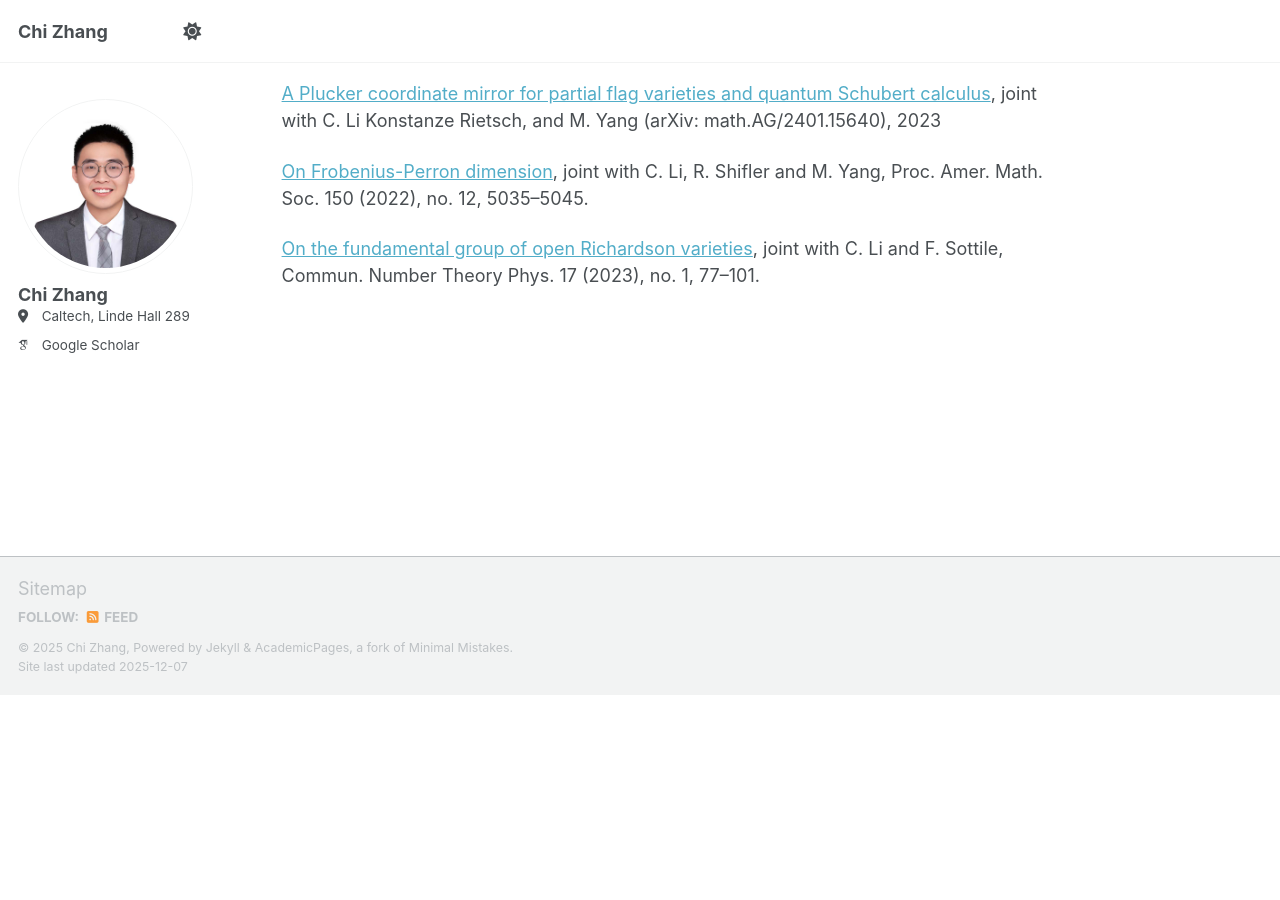
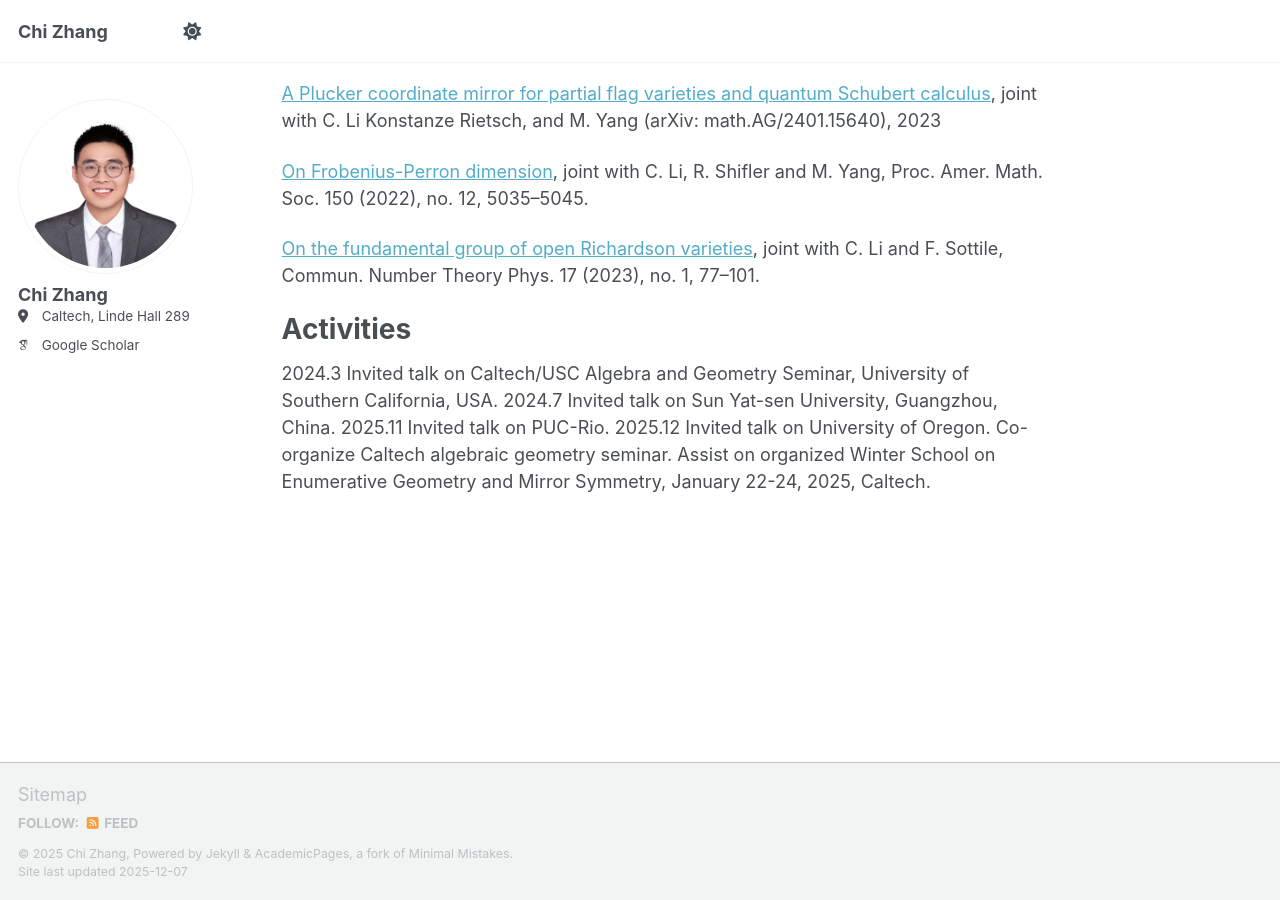
Before and after one commit to ChiZhang-math/ChiZhang-math.github.io, a Jekyll site: the page built from _pages/about.md, in a window 1280 px wide and 900 px high, scrolled down 718 px. Built offline with Jekyll 4.4.1, drawn with Linux system fonts in a browser that asks for light colours; some web fonts are replaced; a script that is not in the unit is left out; before the commit the page ends 1412 px from its top, so only the background shows below that.

Commit message:
Update about.md

```diff
--- a/_pages/about.md
+++ b/_pages/about.md
@@ -35,3 +35,15 @@ Papers
 [On Frobenius-Perron dimension](https://arxiv.org/abs/1909.01693), joint with C. Li, R. Shifler and M. Yang,  Proc. Amer. Math. Soc. 150 (2022), no. 12, 5035–5045.
 
 [On the fundamental group of open Richardson varieties](https://arxiv.org/abs/1911.11748), joint with C. Li and F. Sottile, Commun. Number Theory Phys. 17 (2023), no. 1, 77–101.
+
+
+Activities
+======
+
+
+   2024.3 Invited talk on Caltech/USC Algebra and Geometry Seminar, University of Southern California, USA.
+   2024.7 Invited talk on Sun Yat-sen University, Guangzhou, China.
+   2025.11 Invited talk on PUC-Rio.
+   2025.12 Invited talk on University of Oregon.
+   Co-organize Caltech algebraic geometry seminar.
+   Assist on organized Winter School on Enumerative Geometry and Mirror Symmetry, January 22-24, 2025, Caltech.
```
